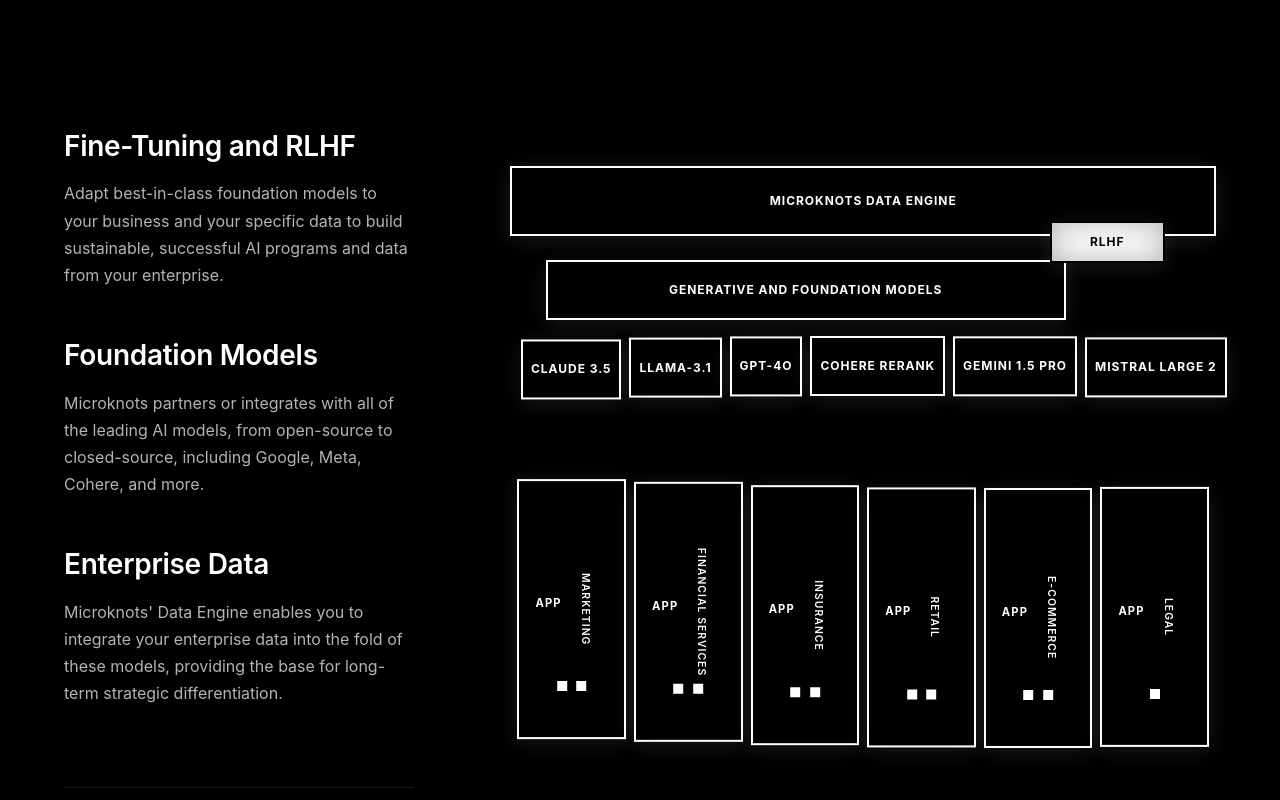
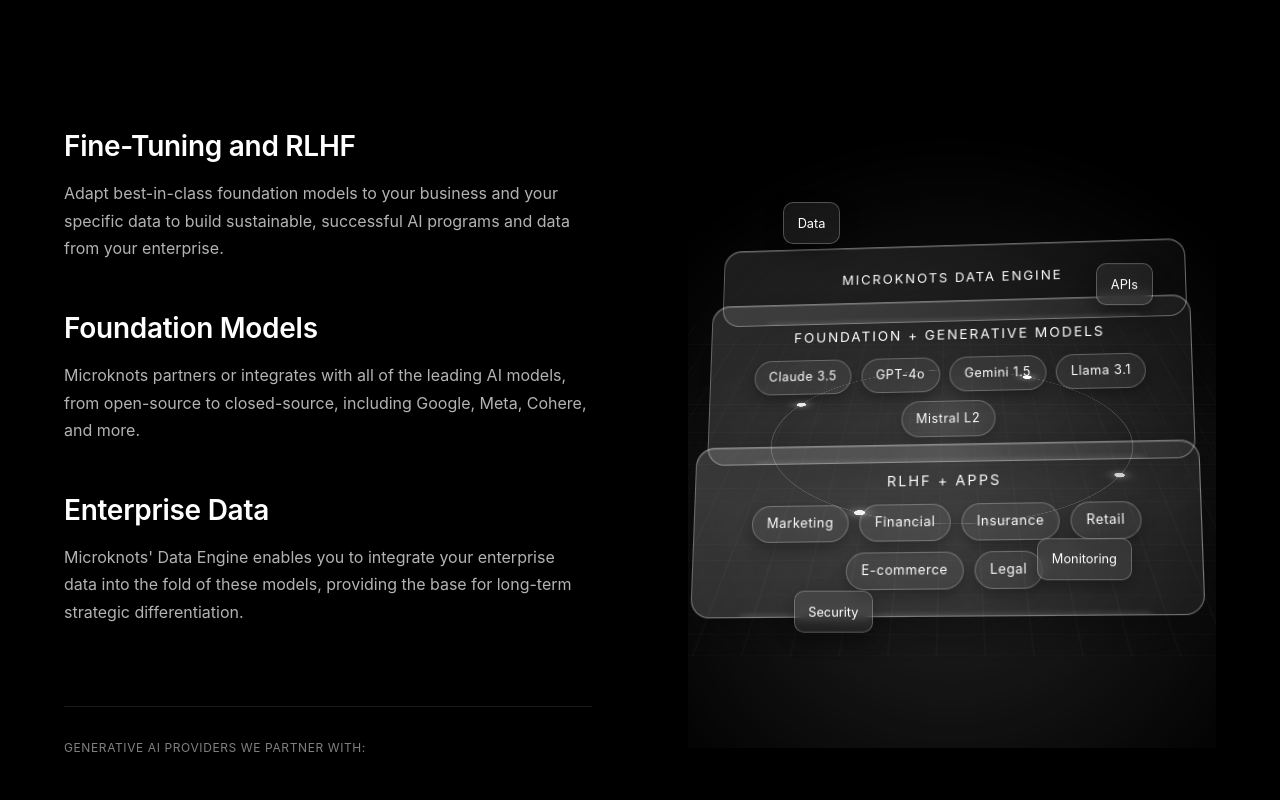
Before and after one commit to monishallada/microknots-website, a React (Vite) app: page / in a window 1280 px wide. Shown: the part 800-1600 px from the top of the page. Built offline with nearby package versions, Linux system fonts and the light colour scheme.

Commit message:
gfrggbcfgvcdfgrxdgxfr

```diff
--- a/src/App.css
+++ b/src/App.css
@@ -319,7 +319,7 @@
   border-top: 1px solid rgba(255, 255, 255, 0.1);
 }
 
-/* Visual Container - Vertical Orientation */
+/* Visual Container - 3D Data Engine */
 .content-visual {
   position: relative;
   height: 620px;
@@ -329,321 +329,193 @@
   justify-content: center;
 }
 
-.isometric-container {
+.data-engine-scene {
   position: relative;
   width: 100%;
   height: 100%;
-  display: flex;
-  flex-direction: column;
-  justify-content: flex-end;
-  align-items: center;
-  gap: 0.75rem;
-}
-
-.layer {
-  position: relative;
-  width: 100%;
+  perspective: 1400px;
   display: flex;
   align-items: center;
   justify-content: center;
+  overflow: hidden;
 }
 
-/* Base Layer - Microknots Data Engine */
-.base-layer {
-  width: 100%;
-  height: 70px;
+.scene-glow {
+  position: absolute;
+  width: 140%;
+  height: 140%;
+  background: radial-gradient(circle at 50% 60%, rgba(255, 255, 255, 0.18), transparent 60%);
+  filter: blur(40px);
+  opacity: 0.8;
+}
+
+.scene-grid {
+  position: absolute;
+  width: 140%;
+  height: 140%;
+  background:
+    radial-gradient(circle at 50% 50%, rgba(255, 255, 255, 0.08), transparent 55%),
+    repeating-linear-gradient(0deg, rgba(255, 255, 255, 0.08), rgba(255, 255, 255, 0.08) 1px, transparent 1px, transparent 30px),
+    repeating-linear-gradient(90deg, rgba(255, 255, 255, 0.08), rgba(255, 255, 255, 0.08) 1px, transparent 1px, transparent 30px);
+  transform: rotateX(72deg) scale(1.1);
+  opacity: 0.3;
+  pointer-events: none;
+}
+
+.orbital-track {
+  position: absolute;
+  width: 360px;
+  height: 360px;
+  border: 1px solid rgba(255, 255, 255, 0.2);
+  border-radius: 50%;
+  transform: rotateX(65deg);
+  animation: orbitRotate 12s linear infinite;
+}
+
+.orbital-dot {
+  position: absolute;
+  width: 10px;
+  height: 10px;
+  background: #ffffff;
+  border-radius: 50%;
+  box-shadow: 0 0 12px rgba(255, 255, 255, 0.8);
+}
+
+.orbital-dot:nth-child(1) { top: -5px; left: 50%; transform: translateX(-50%); }
+.orbital-dot:nth-child(2) { right: -5px; top: 50%; transform: translateY(-50%); }
+.orbital-dot:nth-child(3) { bottom: -5px; left: 50%; transform: translateX(-50%); }
+.orbital-dot:nth-child(4) { left: -5px; top: 50%; transform: translateY(-50%); }
+
+.engine-stack {
+  position: relative;
+  width: min(780px, 90%);
+  transform-style: preserve-3d;
+  transform: rotateX(14deg) rotateY(-12deg);
+  animation: slowTilt 16s ease-in-out infinite alternate;
+}
+
+.engine-slab {
+  position: relative;
+  padding: 1.5rem 2rem;
+  border: 1px solid rgba(255, 255, 255, 0.35);
+  background: linear-gradient(135deg, rgba(255, 255, 255, 0.08), rgba(255, 255, 255, 0.02));
+  box-shadow:
+    0 16px 40px rgba(0, 0, 0, 0.4),
+    inset 0 1px 0 rgba(255, 255, 255, 0.2);
+  border-radius: 18px;
+  transform-style: preserve-3d;
+  overflow: hidden;
+}
+
+.engine-slab .slab-top {
+  font-size: 0.85rem;
+  letter-spacing: 0.14em;
+  text-transform: uppercase;
+  color: #ffffff;
+  text-align: center;
   margin-bottom: 0.75rem;
 }
 
-.base-block {
-  width: 100%;
-  height: 70px;
-  position: relative;
+.slab-edge {
+  position: absolute;
+  inset: auto 10% -16px 10%;
+  height: 16px;
+  background: linear-gradient(180deg, rgba(255, 255, 255, 0.3), rgba(255, 255, 255, 0));
+  filter: blur(3px);
+  opacity: 0.8;
 }
 
-@keyframes colorShift {
-  0%, 100% {
-    background: #000000;
-    border-color: #ffffff;
-  }
-  50% {
-    background: #ffffff;
-    border-color: #000000;
-  }
+.engine-slab.base { transform: translateZ(0); }
+.engine-slab.mid { transform: translateZ(40px) translateY(-10px); }
+.engine-slab.top { transform: translateZ(80px) translateY(-20px); }
+
+.engine-slab.base {
+  background: linear-gradient(135deg, rgba(255, 255, 255, 0.1), rgba(255, 255, 255, 0.02));
 }
 
-/* Middle Layer - Generative and Foundation Models */
-.middle-layer {
-  width: 90%;
-  height: 60px;
-  margin-bottom: 0.75rem;
-  position: relative;
+.engine-slab.mid {
+  background: linear-gradient(135deg, rgba(255, 255, 255, 0.14), rgba(255, 255, 255, 0.04));
 }
 
-.middle-block {
-  width: 100%;
-  height: 60px;
-  position: relative;
+.engine-slab.top {
+  background: linear-gradient(135deg, rgba(255, 255, 255, 0.18), rgba(255, 255, 255, 0.06));
 }
 
-.rlhf-block {
-  width: 140px;
-  height: 42px;
-  position: absolute;
-  top: -48px;
-  right: 16px;
-}
-
-/* Foundation Models Layer */
-.models-layer {
-  width: 100%;
-  height: 60px;
+.model-chips,
+.pillar-chips {
   display: flex;
-  gap: 0.5rem;
-  padding: 0 1.5%;
-  justify-content: space-between;
-  margin-bottom: 0.75rem;
-}
-
-.model-block {
-  flex: 1;
-  height: 60px;
-  position: relative;
-  animation: floatModel 4s ease-in-out infinite;
-}
-
-.model-block:nth-child(1) { animation-delay: 0s; }
-.model-block:nth-child(2) { animation-delay: 0.3s; }
-.model-block:nth-child(3) { animation-delay: 0.6s; }
-.model-block:nth-child(4) { animation-delay: 0.9s; }
-.model-block:nth-child(5) { animation-delay: 1.2s; }
-.model-block:nth-child(6) { animation-delay: 1.5s; }
-
-@keyframes floatModel {
-  0%, 100% {
-    transform: translateY(0);
-  }
-  50% {
-    transform: translateY(-8px);
-  }
-}
-
-@keyframes colorPulse {
-  0%, 100% {
-    background: #000000;
-    border-color: #ffffff;
-  }
-  50% {
-    background: #ffffff;
-    border-color: #000000;
-  }
-}
-
-/* Pillars Layer */
-.pillars-layer {
-  width: 100%;
-  height: 320px;
-  display: flex;
-  gap: 0.5rem;
-  padding: 0 1%;
-  justify-content: space-between;
-  align-items: flex-end;
-}
-
-.pillar {
-  flex: 1;
-  position: relative;
-  animation: floatPillar 5s ease-in-out infinite;
-}
-
-.pillar:nth-child(1) { animation-delay: 0s; }
-.pillar:nth-child(2) { animation-delay: 0.5s; }
-.pillar:nth-child(3) { animation-delay: 1s; }
-.pillar:nth-child(4) { animation-delay: 1.5s; }
-.pillar:nth-child(5) { animation-delay: 2s; }
-.pillar:nth-child(6) { animation-delay: 2.5s; }
-
-@keyframes floatPillar {
-  0%, 100% {
-    transform: translateY(0);
-  }
-  50% {
-    transform: translateY(-10px);
-  }
-}
-
-.pillar-connectors {
-  position: absolute;
-  bottom: 46px;
-  left: 50%;
-  transform: translateX(-50%);
-  display: flex;
-  gap: 0.35rem;
-  z-index: 10;
-}
-
-.connector-cube {
-  width: 14px;
-  height: 14px;
-  position: relative;
-}
-
-.connector-cube:nth-child(2) {
-  animation-delay: 0.3s, 0.3s;
-}
-
-@keyframes pulseCube {
-  0%, 100% {
-    transform: scale(1);
-  }
-  50% {
-    transform: scale(1.3);
-  }
-}
-
-@keyframes cubeColorShift {
-  0%, 100% {
-    background: #ffffff;
-    border-color: #000000;
-  }
-  50% {
-    background: #000000;
-    border-color: #ffffff;
-  }
-}
-
-.pillar-block {
-  width: 100%;
-  height: 260px;
-  position: relative;
-}
-
-@keyframes pillarColorShift {
-  0%, 100% {
-    background: #000000;
-    border-color: #ffffff;
-  }
-  50% {
-    background: #ffffff;
-    border-color: #000000;
-  }
-}
-
-/* Vertical Block Styles */
-.block {
-  position: relative;
-  border: 2px solid;
-  display: flex;
-  align-items: center;
-  justify-content: center;
-  box-shadow:
-    0 4px 20px rgba(255, 255, 255, 0.1),
-    inset 0 0 30px rgba(0, 0, 0, 0.3);
-  transition: all 0.3s ease;
-}
-
-.block:hover {
-  box-shadow:
-    0 6px 30px rgba(255, 255, 255, 0.2),
-    inset 0 0 40px rgba(0, 0, 0, 0.4);
-  transform: scale(1.02);
-}
-
-.block-face {
-  position: relative;
-  width: 100%;
-  height: 100%;
-  display: flex;
-  align-items: center;
+  flex-wrap: wrap;
+  gap: 0.6rem;
   justify-content: center;
 }
 
-/* Base Block */
-.base-block {
-  background: #000000;
-  border-color: #ffffff;
+.model-chips span,
+.pillar-chips span {
+  padding: 0.45rem 0.85rem;
+  border: 1px solid rgba(255, 255, 255, 0.25);
+  border-radius: 999px;
+  font-size: 0.78rem;
+  letter-spacing: 0.04em;
+  color: #ffffff;
+  background: rgba(255, 255, 255, 0.06);
+  box-shadow: 0 6px 14px rgba(0, 0, 0, 0.3);
 }
 
-/* Middle Block */
-.middle-block {
-  background: #000000;
-  border-color: #ffffff;
+.core-pulse {
+  position: absolute;
+  width: 120px;
+  height: 120px;
+  border-radius: 50%;
+  background: radial-gradient(circle, rgba(255, 255, 255, 0.22), transparent 60%);
+  top: 50%;
+  left: 50%;
+  transform: translate(-50%, -50%) translateZ(60px);
+  filter: blur(8px);
+  animation: pulse 3.5s ease-in-out infinite;
 }
 
-.rlhf-block {
-  background: #ffffff;
-  border-color: #000000;
+.floating-cubes {
+  position: absolute;
+  inset: 0;
+  pointer-events: none;
 }
 
-/* Model Blocks */
-.model-block {
-  background: #000000;
-  border-color: #ffffff;
+.floating-cube {
+  position: absolute;
+  padding: 0.65rem 0.85rem;
+  background: rgba(255, 255, 255, 0.08);
+  border: 1px solid rgba(255, 255, 255, 0.25);
+  border-radius: 10px;
+  color: #ffffff;
+  font-size: 0.8rem;
+  box-shadow: 0 8px 18px rgba(0, 0, 0, 0.35);
+  transform: translateZ(120px);
+  animation: floatCube 7s ease-in-out infinite;
+  backdrop-filter: blur(6px);
 }
 
-/* Pillar Blocks */
-.pillar-block {
-  background: #000000;
-  border-color: #ffffff;
-  flex-direction: column;
-  padding: 1rem;
+.floating-cube.cube-1 { top: 12%; left: 18%; animation-delay: 0s; }
+.floating-cube.cube-2 { top: 22%; right: 12%; animation-delay: 0.6s; }
+.floating-cube.cube-3 { bottom: 18%; left: 20%; animation-delay: 1.2s; }
+.floating-cube.cube-4 { bottom: 26%; right: 16%; animation-delay: 1.8s; }
+
+@keyframes orbitRotate {
+  to { transform: rotateX(65deg) rotateZ(360deg); }
 }
 
-/* Connector Cubes */
-.connector-cube {
-  background: #ffffff;
-  border: 2px solid #000000;
-  border-radius: 2px;
+@keyframes slowTilt {
+  0% { transform: rotateX(14deg) rotateY(-12deg); }
+  100% { transform: rotateX(8deg) rotateY(6deg); }
 }
 
-/* Labels */
-.block-label {
-  font-size: 0.75rem;
-  font-weight: 700;
-  text-transform: uppercase;
-  letter-spacing: 0.08em;
-  text-align: center;
-  white-space: nowrap;
-  overflow: hidden;
-  text-overflow: ellipsis;
-  padding: 0 0.5rem;
-  color: #ffffff;
+@keyframes pulse {
+  0%, 100% { opacity: 0.35; transform: translate(-50%, -50%) translateZ(60px) scale(1); }
+  50% { opacity: 0.8; transform: translate(-50%, -50%) translateZ(60px) scale(1.2); }
 }
 
-.base-block .block-label {
-  color: #ffffff;
-}
-
-.middle-block .block-label {
-  color: #ffffff;
-}
-
-.rlhf-block .block-label {
-  color: #000000;
-}
-
-.model-block .block-label {
-  color: #ffffff;
-}
-
-.pillar-label-top {
-  font-size: 0.7rem;
-  font-weight: 700;
-  text-transform: uppercase;
-  letter-spacing: 0.1em;
-  margin-bottom: 0.75rem;
-  color: #ffffff;
-}
-
-.pillar-label-side {
-  font-size: 0.65rem;
-  font-weight: 600;
-  text-transform: uppercase;
-  letter-spacing: 0.1em;
-  writing-mode: vertical-rl;
-  text-orientation: mixed;
-  margin: auto;
-  color: #ffffff;
+@keyframes floatCube {
+  0%, 100% { transform: translateZ(120px) translateY(0); }
+  50% { transform: translateZ(120px) translateY(-12px); }
 }
 
 /* Section Styles */
@@ -1033,32 +905,26 @@
     min-height: 520px;
   }
 
-  .pillar-block {
-    height: 220px;
+  .engine-stack {
+    width: 100%;
   }
 
-  .base-block {
-    height: 60px;
+  .engine-slab {
+    padding: 1.25rem 1.5rem;
   }
 
-  .middle-block {
-    height: 52px;
+  .orbital-track {
+    width: 280px;
+    height: 280px;
   }
 
-  .model-block {
-    height: 50px;
+  .model-chips span,
+  .pillar-chips span {
+    font-size: 0.72rem;
   }
 
-  .block-label {
-    font-size: 0.65rem;
-  }
-
-  .pillar-label-top {
-    font-size: 0.6rem;
-  }
-
-  .pillar-label-side {
-    font-size: 0.55rem;
+  .floating-cube {
+    font-size: 0.74rem;
   }
 
   .footer-grid {
@@ -1140,50 +1006,28 @@
     min-height: 440px;
   }
 
-  .pillar-block {
-    height: 200px;
+  .engine-slab {
+    padding: 1rem 1.25rem;
+    border-radius: 14px;
   }
 
-  .base-block {
-    height: 55px;
+  .engine-slab .slab-top {
+    font-size: 0.78rem;
   }
 
-  .middle-block {
-    height: 45px;
+  .model-chips span,
+  .pillar-chips span {
+    font-size: 0.68rem;
+    padding: 0.4rem 0.75rem;
   }
 
-  .model-block {
-    height: 42px;
+  .orbital-track {
+    width: 240px;
+    height: 240px;
   }
 
-  .rlhf-block {
-    width: 120px;
-    height: 34px;
-    top: -42px;
-  }
-
-  .block-label {
-    font-size: 0.55rem;
-  }
-
-  .pillar-label-top {
-    font-size: 0.5rem;
-  }
-
-  .pillar-label-side {
-    font-size: 0.45rem;
-  }
-
-  .models-layer {
-    gap: 0.5rem;
-    padding: 0 1%;
-    height: 50px;
-  }
-
-  .pillars-layer {
-    gap: 0.5rem;
-    padding: 0 0.5%;
-    height: 300px;
+  .floating-cube {
+    font-size: 0.7rem;
   }
 
   .connector-cube {
--- a/src/App.jsx
+++ b/src/App.jsx
@@ -74,137 +74,50 @@
               </div>
             </div>
             <div className="content-visual">
-              <div className="isometric-container">
-                {/* Base Layer - Microknots Data Engine */}
-                <div className="layer base-layer">
-                  <div className="block base-block">
-                    <div className="block-face">
-                      <div className="block-label">MICROKNOTS DATA ENGINE</div>
+              <div className="data-engine-scene">
+                <div className="scene-glow"></div>
+                <div className="scene-grid"></div>
+                <div className="orbital-track">
+                  <span className="orbital-dot"></span>
+                  <span className="orbital-dot"></span>
+                  <span className="orbital-dot"></span>
+                  <span className="orbital-dot"></span>
+                </div>
+                <div className="engine-stack">
+                  <div className="engine-slab base">
+                    <div className="slab-top">MICROKNOTS DATA ENGINE</div>
+                    <div className="slab-edge"></div>
+                  </div>
+                  <div className="engine-slab mid">
+                    <div className="slab-top">FOUNDATION + GENERATIVE MODELS</div>
+                    <div className="slab-edge"></div>
+                    <div className="model-chips">
+                      <span>Claude 3.5</span>
+                      <span>GPT-4o</span>
+                      <span>Gemini 1.5</span>
+                      <span>Llama 3.1</span>
+                      <span>Mistral L2</span>
                     </div>
                   </div>
-                </div>
-
-                {/* Middle Layer - Generative and Foundation Models */}
-                <div className="layer middle-layer">
-                  <div className="block middle-block">
-                    <div className="block-face">
-                      <div className="block-label">GENERATIVE AND FOUNDATION MODELS</div>
+                  <div className="engine-slab top">
+                    <div className="slab-top">RLHF + APPS</div>
+                    <div className="slab-edge"></div>
+                    <div className="pillar-chips">
+                      <span>Marketing</span>
+                      <span>Financial</span>
+                      <span>Insurance</span>
+                      <span>Retail</span>
+                      <span>E-commerce</span>
+                      <span>Legal</span>
                     </div>
                   </div>
-                  <div className="block rlhf-block">
-                    <div className="block-face">
-                      <div className="block-label">RLHF</div>
-                    </div>
-                  </div>
+                  <div className="core-pulse"></div>
                 </div>
-
-                {/* Foundation Models Layer */}
-                <div className="layer models-layer">
-                  <div className="block model-block" data-model="claude">
-                    <div className="block-face">
-                      <div className="block-label">CLAUDE 3.5</div>
-                    </div>
-                  </div>
-                  <div className="block model-block" data-model="llama">
-                    <div className="block-face">
-                      <div className="block-label">LLAMA-3.1</div>
-                    </div>
-                  </div>
-                  <div className="block model-block" data-model="gpt">
-                    <div className="block-face">
-                      <div className="block-label">GPT-4o</div>
-                    </div>
-                  </div>
-                  <div className="block model-block" data-model="cohere">
-                    <div className="block-face">
-                      <div className="block-label">COHERE RERANK</div>
-                    </div>
-                  </div>
-                  <div className="block model-block" data-model="gemini">
-                    <div className="block-face">
-                      <div className="block-label">GEMINI 1.5 PRO</div>
-                    </div>
-                  </div>
-                  <div className="block model-block" data-model="mistral">
-                    <div className="block-face">
-                      <div className="block-label">MISTRAL LARGE 2</div>
-                    </div>
-                  </div>
-                </div>
-
-                {/* Industry App Pillars */}
-                <div className="layer pillars-layer">
-                  <div className="pillar" data-industry="marketing">
-                    <div className="pillar-connectors">
-                      <div className="connector-cube"></div>
-                      <div className="connector-cube"></div>
-                    </div>
-                    <div className="block pillar-block">
-                      <div className="block-face">
-                        <div className="pillar-label-top">APP</div>
-                        <div className="pillar-label-side">MARKETING</div>
-                      </div>
-                    </div>
-                  </div>
-                  <div className="pillar" data-industry="financial">
-                    <div className="pillar-connectors">
-                      <div className="connector-cube"></div>
-                      <div className="connector-cube"></div>
-                    </div>
-                    <div className="block pillar-block">
-                      <div className="block-face">
-                        <div className="pillar-label-top">APP</div>
-                        <div className="pillar-label-side">FINANCIAL SERVICES</div>
-                      </div>
-                    </div>
-                  </div>
-                  <div className="pillar" data-industry="insurance">
-                    <div className="pillar-connectors">
-                      <div className="connector-cube"></div>
-                      <div className="connector-cube"></div>
-                    </div>
-                    <div className="block pillar-block">
-                      <div className="block-face">
-                        <div className="pillar-label-top">APP</div>
-                        <div className="pillar-label-side">INSURANCE</div>
-                      </div>
-                    </div>
-                  </div>
-                  <div className="pillar" data-industry="retail">
-                    <div className="pillar-connectors">
-                      <div className="connector-cube"></div>
-                      <div className="connector-cube"></div>
-                    </div>
-                    <div className="block pillar-block">
-                      <div className="block-face">
-                        <div className="pillar-label-top">APP</div>
-                        <div className="pillar-label-side">RETAIL</div>
-                      </div>
-                    </div>
-                  </div>
-                  <div className="pillar" data-industry="ecommerce">
-                    <div className="pillar-connectors">
-                      <div className="connector-cube"></div>
-                      <div className="connector-cube"></div>
-                    </div>
-                    <div className="block pillar-block">
-                      <div className="block-face">
-                        <div className="pillar-label-top">APP</div>
-                        <div className="pillar-label-side">E-COMMERCE</div>
-                      </div>
-                    </div>
-                  </div>
-                  <div className="pillar" data-industry="legal">
-                    <div className="pillar-connectors">
-                      <div className="connector-cube"></div>
-                    </div>
-                    <div className="block pillar-block">
-                      <div className="block-face">
-                        <div className="pillar-label-top">APP</div>
-                        <div className="pillar-label-side">LEGAL</div>
-                      </div>
-                    </div>
-                  </div>
+                <div className="floating-cubes">
+                  <div className="floating-cube cube-1">Data</div>
+                  <div className="floating-cube cube-2">APIs</div>
+                  <div className="floating-cube cube-3">Security</div>
+                  <div className="floating-cube cube-4">Monitoring</div>
                 </div>
               </div>
             </div>
```
